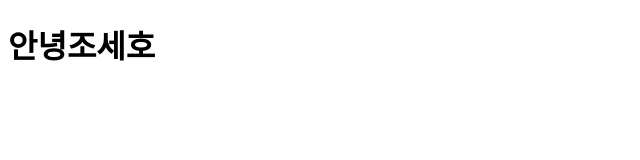
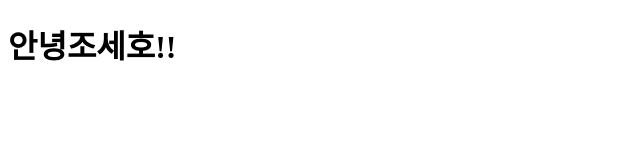
Before and after one commit to rudrbgus/html-css-study202307, a plain HTML site: page index.html in a window 1280 px wide. Shown: the full height of the page, 0-640 px from the left. Drawn offline with Linux system fonts and the light colour scheme.

Commit message:
index.html - body 내용 바꿈

```diff
--- a/index.html
+++ b/index.html
@@ -8,7 +8,7 @@
 
 
   <body>
-    <h1>안녕조세호</h1>
+    <h1>안녕조세호!!</h1>
 
   </body>
 </html>
```
